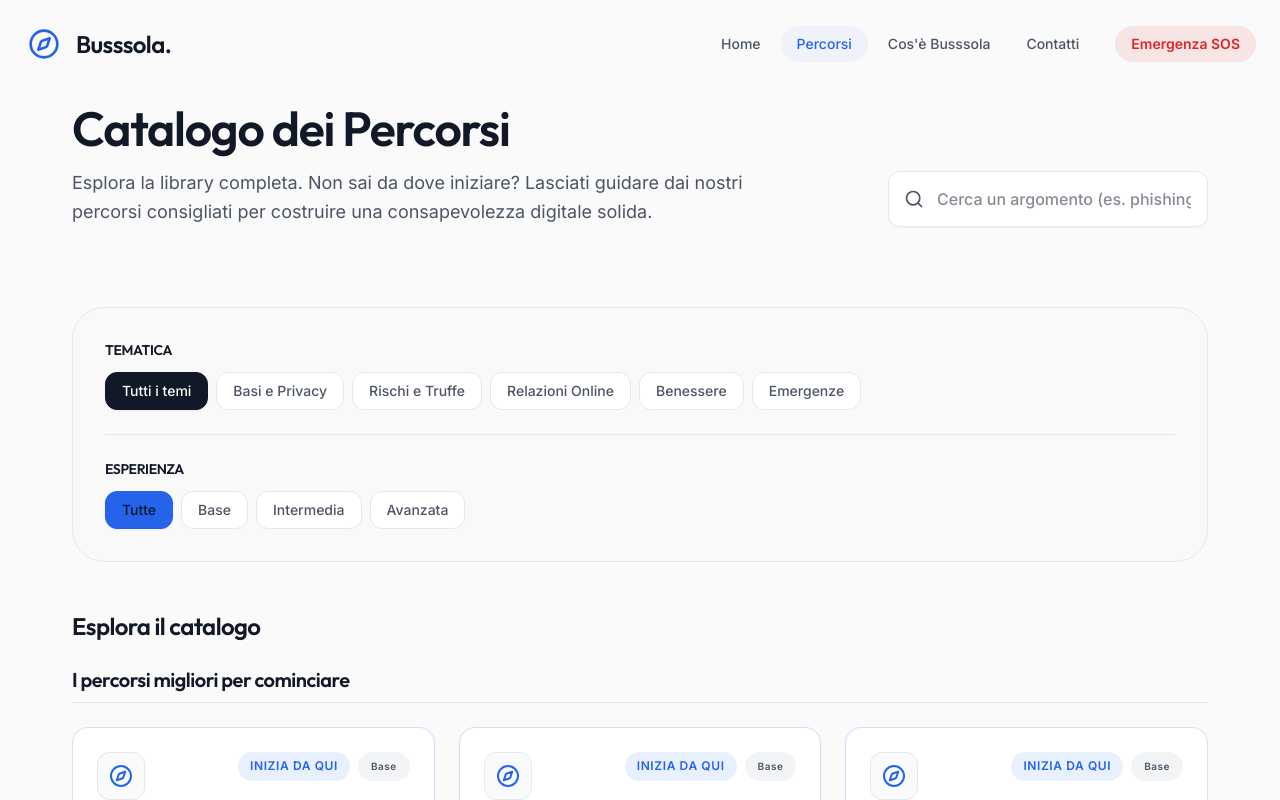
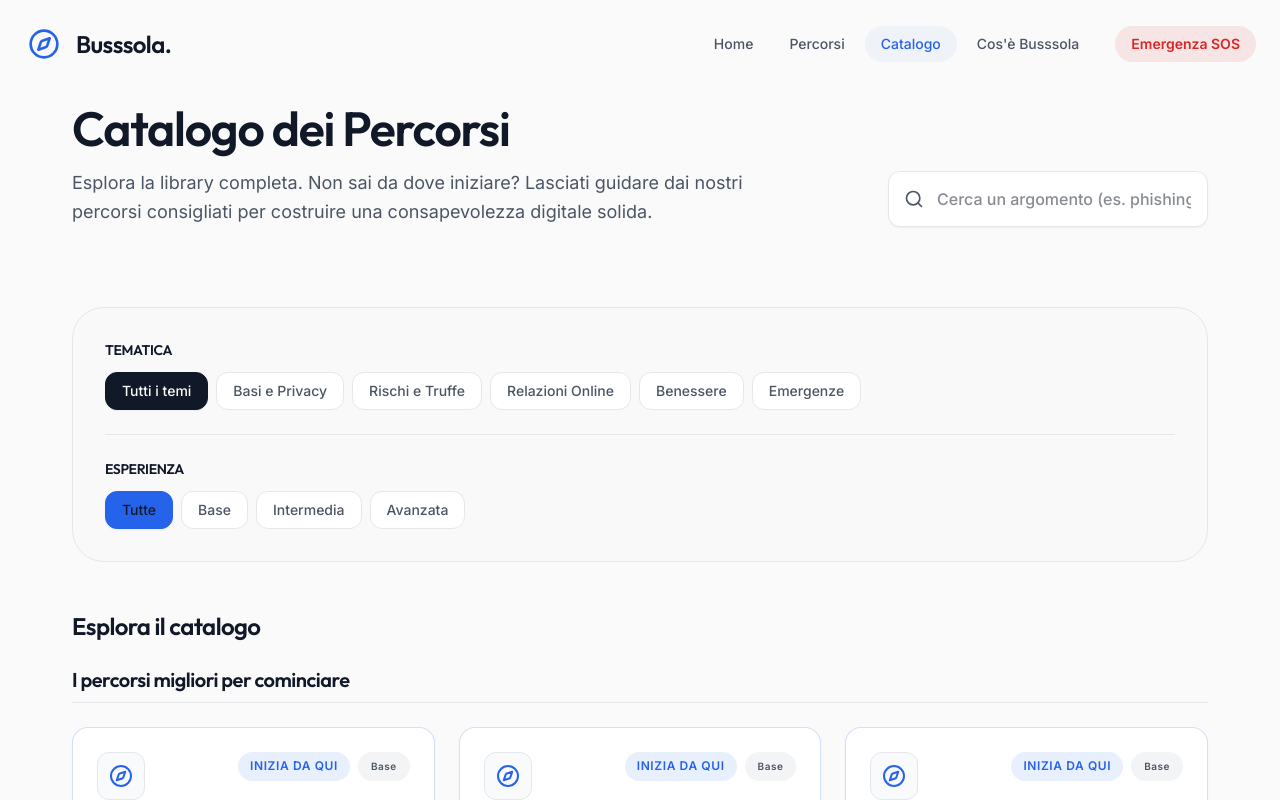
Before and after one commit to ajdohaxhia/busssola, a Next.js app: page /moduli in a window 1280 px wide. Shown: the top 800 px of the page. Built offline with nearby package versions, Linux system fonts and the light colour scheme.

Commit message:
style: refine header navigation and update project checklist

```diff
--- a/src/components/ui/Header.tsx
+++ b/src/components/ui/Header.tsx
@@ -9,9 +9,9 @@ import { Compass } from 'lucide-react';
 
 const navItems = [
     { href: '/', label: 'Home' },
-    { href: '/moduli', label: 'Percorsi' },
+    { href: '/percorsi', label: 'Percorsi' },
+    { href: '/moduli', label: 'Catalogo' },
     { href: '/about', label: 'Cos\'è Busssola' },
-    { href: '/contact', label: 'Contatti' },
 ];
 
 export function Header() {
```
